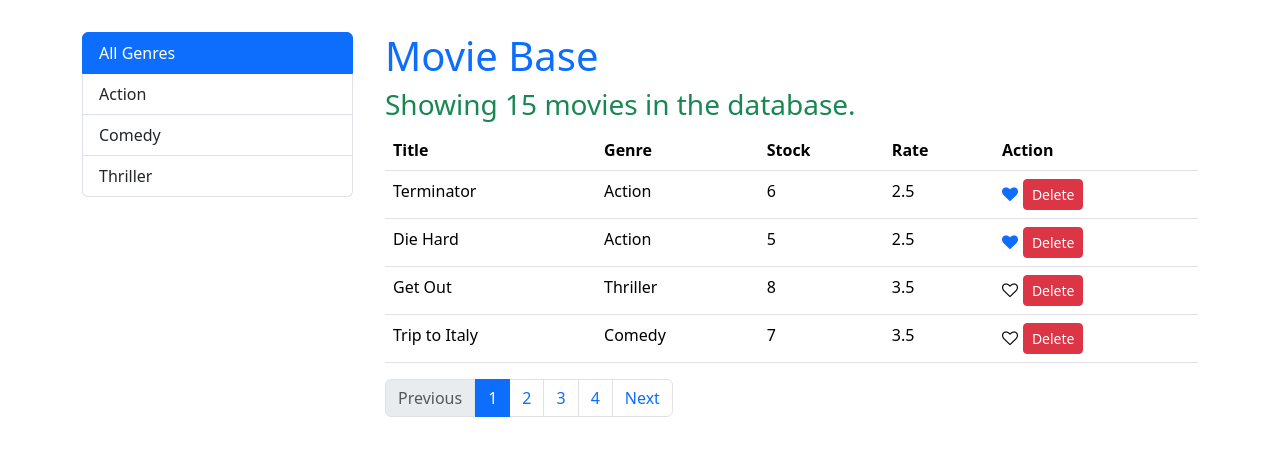
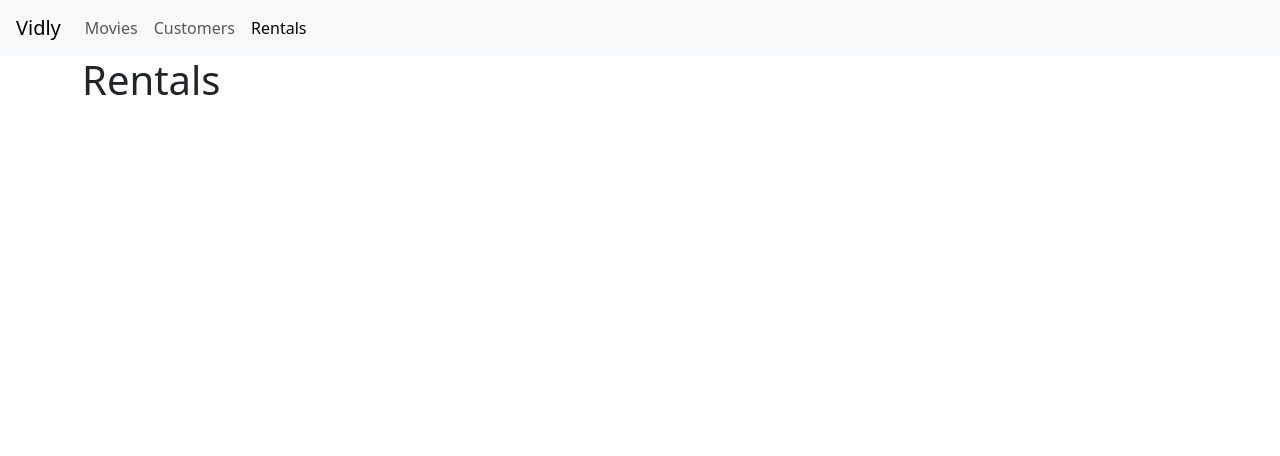
Before and after one commit to SimonGideon/vidly, a React (Create React App) app: page /rentals in a window 1280 px wide. Shown: the top 456 px of the page. Built offline with nearby package versions, Linux system fonts and the light colour scheme.

Commit message:
Add routing navigation

```diff
--- a/package.json
+++ b/package.json
@@ -13,6 +13,7 @@
     "prop-types": "^15.8.1",
     "react": "^18.3.1",
     "react-dom": "^18.3.1",
+    "react-router-dom": "^4.3.1",
     "react-scripts": "5.0.1",
     "web-vitals": "^2.1.4"
   },
--- a/src/App.js
+++ /dev/null
@@ -1,12 +0,0 @@
-import './App.css';
-import Movies from './components/movies';
-
-function App() {
-  return (
-   <main className="container">
-      <Movies />
-    </main>
-  );
-}
-
-export default App;
--- /dev/null
+++ b/src/App.jsx
@@ -0,0 +1,30 @@
+import React from "react";
+import Movies from "./components/movies";
+import { Route, Redirect, Switch } from "react-router-dom";
+import Customers from "./components/customers";
+import Rentals from "./components/rentals";
+import NotFound from "./components/notFound";
+import NavBar from "./components/navBar";
+import MoviesForm from "./components/movieForm";
+import "./App.css";
+
+function App() {
+  return (
+    <>
+      <NavBar />
+      <main className="container">
+        <Switch>
+          <Route path="/movies/:id" component={MoviesForm} />
+          <Route path="/movies" component={Movies} />
+          <Route path="/customers" component={Customers} />
+          <Route path="/rentals" component={Rentals} />
+          <Route path="/not-found" component={NotFound} />
+          <Redirect from="/" exact to="/movies" />
+          <Redirect to="/not-found" />
+        </Switch>
+      </main>
+    </>
+  );
+}
+
+export default App;
--- a/src/components/common/listGroups.jsx
+++ b/src/components/common/listGroups.jsx
@@ -14,6 +14,7 @@
           onClick={() => {
             handleSelectedItem("All");
           }}
+          key={13}
           className={
             selectedGenre === "All"
               ? "list-group-item active"
@@ -25,7 +26,7 @@
         </li>
         {genres.map((genre) => (
           <li
-            key={genre[valueProperty]}
+            key={genre._id}
             onClick={() => handleSelectedItem(genre)}
             className={
               genre[textProperty] === selectedGenre
@@ -41,7 +42,7 @@
   );
 };
 
-ListGroup.defaultProps = {
+ListGroup.defaultParameters = {
   textProperty: "name",
   valueProperty: "_id",
 };
--- /dev/null
+++ b/src/components/customers.jsx
@@ -0,0 +1,6 @@
+import React from "react";
+const Customers = () => {
+  return <h1>Customers</h1>;
+};
+
+export default Customers;
--- /dev/null
+++ b/src/components/movieForm.jsx
@@ -0,0 +1,13 @@
+import React from "react";
+const MovieForm = ({ match }) => {
+  return (
+    <div>
+      <h1>Movie Form {match.params.id}</h1>
+      <button className="btn btn-primary" to="/movies">
+        Save
+      </button>
+    </div>
+  );
+};
+
+export default MovieForm;
--- a/src/components/movies.jsx
+++ b/src/components/movies.jsx
@@ -12,7 +12,7 @@
   const [pageSize, setPageSize] = useState(4);
   const [currentPage, setCurrentPage] = useState(1);
   const [selectedGenre, setSelectedGenre] = useState("All");
-
+  const [sortColumn, setSortColumn] = useState({ path: "title", order: "asc" });
   const handleDelete = (movie) => {
     const newMovies = movies.filter((m) => m._id !== movie._id);
     setMovies(newMovies);
@@ -37,6 +37,13 @@
   const handlePrevious = () => {
     setCurrentPage(currentPage - 1);
   };
+
+  // sorting
+  // sorting
+  const handleSort = (path) => {
+    setSortColumn({ path, order: "asc" });
+  };
+  const sorted = _.orderBy(movies, [sortColumn.path], [sortColumn.order]);
 
   // pagination
 
@@ -80,9 +87,10 @@
           </h3>
           <MoviesTable
             movies={movies}
-            handleDelete={handleDelete}
-            handleLike={handleLike}
+            onDelete={handleDelete}
+            onLike={handleLike}
             PaginatedMovies={PaginatedMovies}
+            onSort={handleSort}
           />
           <div>
             <Pagination
--- a/src/components/moviesTable.jsx
+++ b/src/components/moviesTable.jsx
@@ -1,29 +1,31 @@
 import React from "react";
+import { Link } from "react-router-dom";
 import Like from "./common/like";
 const MoviesTable = (props) => {
-  const { movies, handleDelete, handleLike, PaginatedMovies } = props;
+  const { movies, onDelete, onLike, PaginatedMovies, onSort } = props;
   return (
     <table className="table">
       <thead>
         <tr>
-          <th>Title</th>
-          <th>Genre</th>
-          <th>Stock</th>
-          <th>Rate</th>
-          <th>Action</th>
+          <th onClick={() => onSort("title")}>Title</th>
+          <th onClick={() => onSort("genre.name")}>Genre</th>
+          <th onClick={() => onSort("numberInStock")}>Stock</th>
+          <th onClick={() => onSort("dailyRentalRate")}>Rate</th>
         </tr>
       </thead>
       <tbody>
         {PaginatedMovies.map((movie) => (
           <tr key={movie._id}>
-            <td>{movie.title}</td>
+            <td>
+              <Link to={`/movies/${movie._id}`}>{movie.title}</Link>
+            </td>
             <td>{movie.genre.name}</td>
             <td>{movie.numberInStock}</td>
             <td>{movie.dailyRentalRate}</td>
             <td className="actions">
-              <Like movie={movie} handleLike={() => handleLike(movie)} />
+              <Like movie={movie} onLike={() => onLike(movie)} />
               <button
-                onClick={() => handleDelete(movie)}
+                onClick={() => onDelete(movie)}
                 className="btn btn-danger btn-sm"
               >
                 Delete
--- /dev/null
+++ b/src/components/navBar.jsx
@@ -0,0 +1,37 @@
+import React from "react";
+import { NavLink, Link } from "react-router-dom";
+const NavBar = () => {
+  return (
+    <nav className="px-3 navbar navbar-expand-lg navbar-light bg-light">
+      <Link className="navbar-brand" to="/">
+        Vidly
+      </Link>
+      <button
+        className="navbar-toggler"
+        type="button"
+        data-toggle="collapse"
+        data-target="#navbarNavAltMarkup"
+        aria-controls="navbarNavAltMarkup"
+        aria-expanded="false"
+        aria-label="Toggle navigation"
+      >
+        <span className="navbar-toggler-icon"></span>
+      </button>
+      <div className="collapse navbar-collapse" id="navbarNavAltMarkup">
+        <div className="navbar-nav">
+          <NavLink className="nav-item nav-link" to="/movies">
+            Movies <span className="sr-only">(current)</span>
+          </NavLink>
+          <NavLink className="nav-item nav-link" to="/customers">
+            Customers
+          </NavLink>
+          <NavLink className="nav-item nav-link" to="/rentals">
+            Rentals
+          </NavLink>
+        </div>
+      </div>
+    </nav>
+  );
+};
+
+export default NavBar;
--- /dev/null
+++ b/src/components/notFound.jsx
@@ -0,0 +1,5 @@
+import React from "react";
+const NotFound = () => {
+  return <h1>Not Found</h1>;
+};
+export default NotFound;
--- /dev/null
+++ b/src/components/rentals.jsx
@@ -0,0 +1,6 @@
+import React from "react";
+const Rentals = () => {
+  return <h1>Rentals</h1>;
+};
+
+export default Rentals;
--- a/src/index.js
+++ b/src/index.js
@@ -1,14 +1,17 @@
-import React from 'react';
-import ReactDOM from 'react-dom/client';
-import './index.css';
-import App from './App';
-import reportWebVitals from './reportWebVitals';
-import 'bootstrap/dist/css/bootstrap.css';
-import 'font-awesome/css/font-awesome.min.css';
-const root = ReactDOM.createRoot(document.getElementById('root'));
+import React from "react";
+import ReactDOM from "react-dom/client";
+import "./index.css";
+import App from "./App";
+import reportWebVitals from "./reportWebVitals";
+import "bootstrap/dist/css/bootstrap.css";
+import "font-awesome/css/font-awesome.min.css";
+import { BrowserRouter } from "react-router-dom";
+const root = ReactDOM.createRoot(document.getElementById("root"));
 root.render(
   <React.StrictMode>
-    <App />
+    <BrowserRouter>
+      <App />
+    </BrowserRouter>
   </React.StrictMode>
 );
 
```
Also changed, not shown: 1 other file (tests, documents, lock files or other folders).
